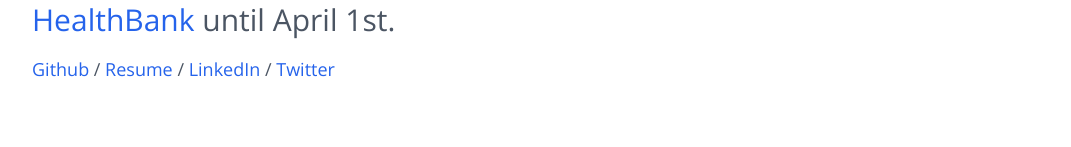
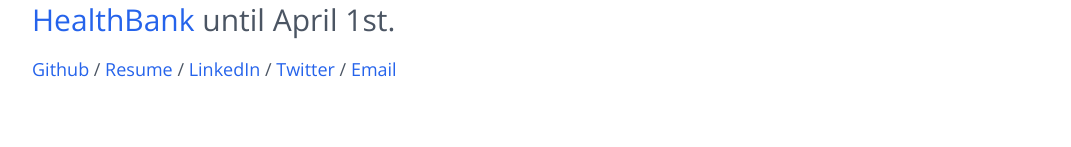
Before and after one commit to theRamenWithin/portfolio-feb-21, a React (Create React App) app: page / in a window 1280 px wide. Shown: the part 390-537 px from the top of the page, without its empty margins (96-1167 px from the left). Built offline with nearby package versions, Linux system fonts and the light colour scheme.

Commit message:
Added an email link

```diff
--- a/src/App.js
+++ b/src/App.js
@@ -25,7 +25,7 @@
           </p>
           {/* Links */}
           <p className="leading-snug text-lg">
-            <a href="https://github.com/theRamenWithin/" target="_blank" rel="noreferrer" className="text-blue-600 hover:underline">Github</a> / <a href={Resume} target="_blank" rel="noreferrer" className="text-blue-600 hover:underline">Resume</a> / <a href="https://www.linkedin.com/in/alex-pike-ap/" target="_blank" rel="noreferrer" className="text-blue-600 hover:underline">LinkedIn</a> / <a href="https://twitter.com/theramenwithin/" target="_blank" rel="noreferrer" className="text-blue-600 hover:underline">Twitter</a>
+            <a href="https://github.com/theRamenWithin/" target="_blank" rel="noreferrer" className="text-blue-600 hover:underline">Github</a> / <a href={Resume} target="_blank" rel="noreferrer" className="text-blue-600 hover:underline">Resume</a> / <a href="https://www.linkedin.com/in/alex-pike-ap/" target="_blank" rel="noreferrer" className="text-blue-600 hover:underline">LinkedIn</a> / <a href="https://twitter.com/theramenwithin/" target="_blank" rel="noreferrer" className="text-blue-600 hover:underline">Twitter</a> / <a href="mailto:alex.pike.ap@outlook.com" target="_blank" rel="noreferrer" className="text-blue-600 hover:underline">Email</a>
           </p>
         </section>
 
```
